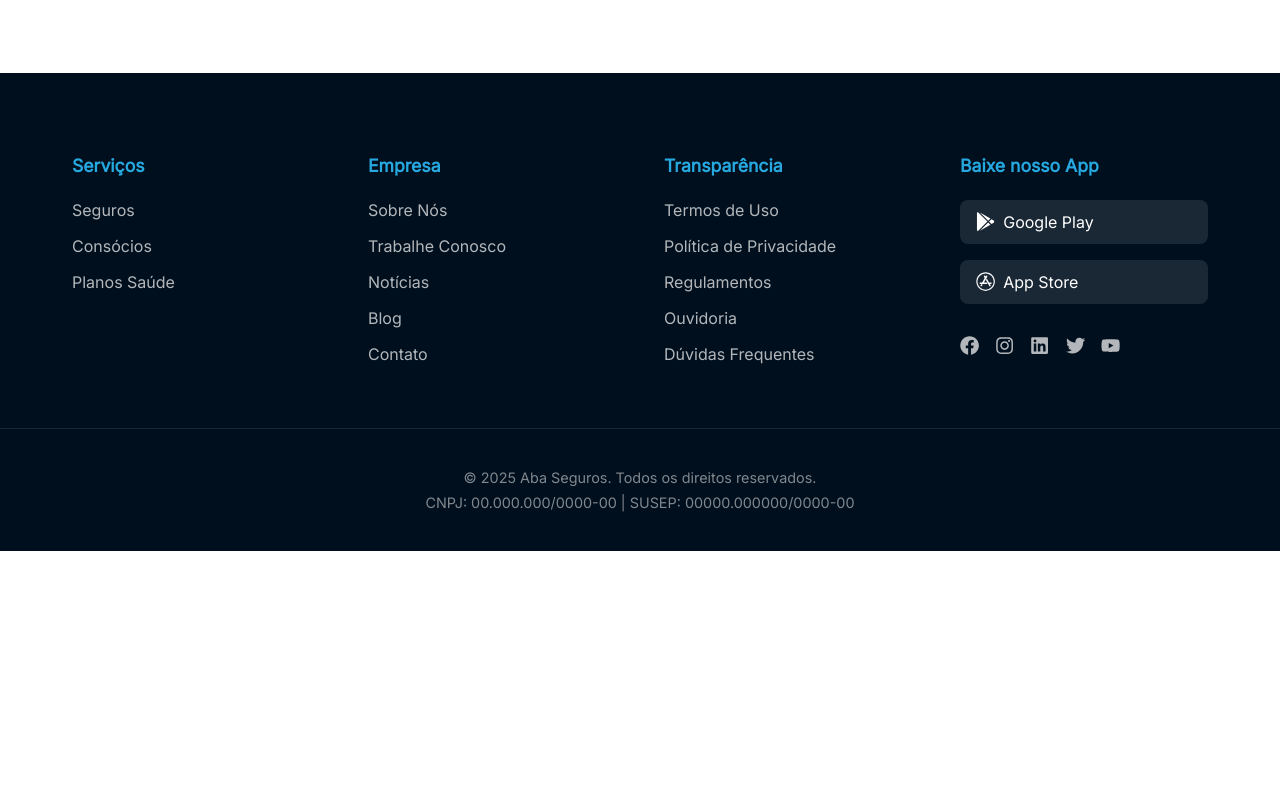
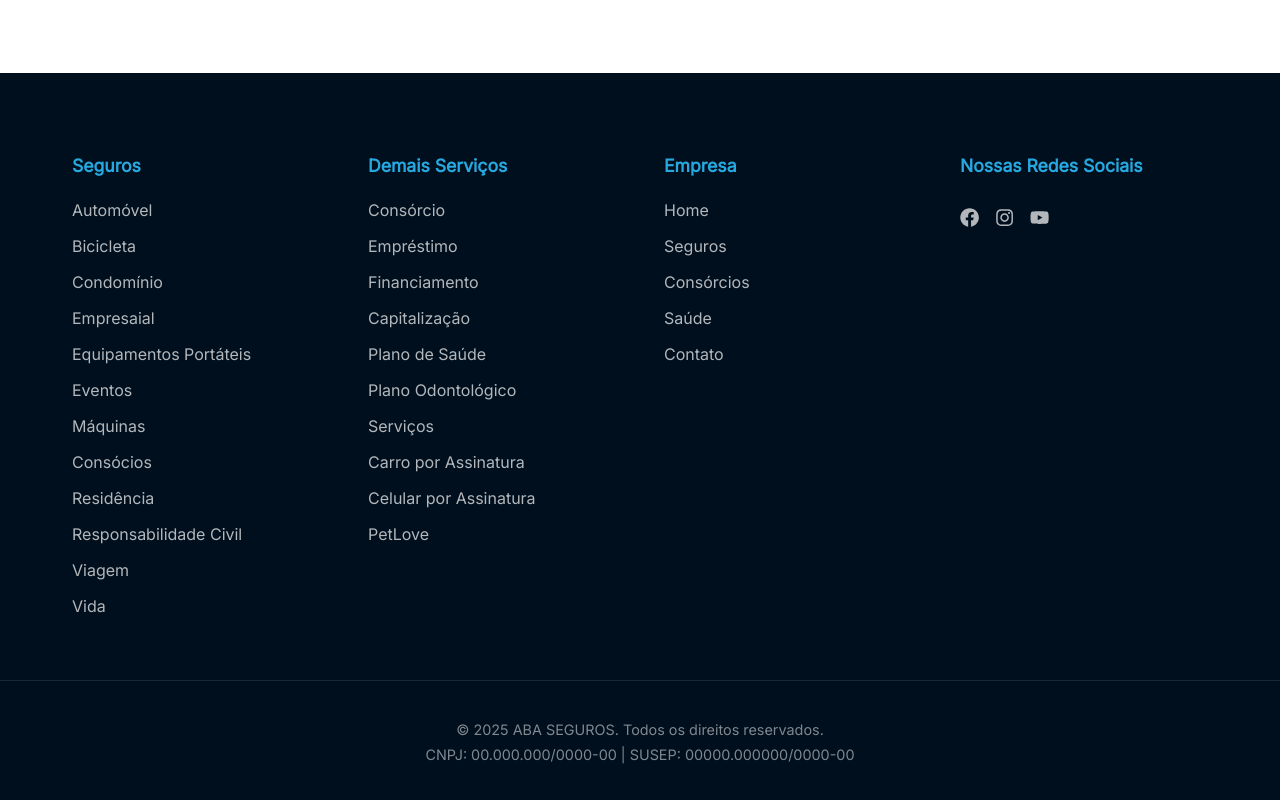
Before and after one commit to rafaelrtinoco/AbaCorretora, a React (Vite) app: page /contato in a window 1280 px wide. Shown: the part 873-1673 px from the top of the page. Before the commit the page ends 1424 px from the top, so only its background shows below. Built offline with nearby package versions, Linux system fonts and the light colour scheme.

Commit message:
Atualização footer

```diff
--- a/src/components/FAQ/FAQ.jsx
+++ b/src/components/FAQ/FAQ.jsx
@@ -9,19 +9,19 @@ const FAQSection = () => {
   const faqs = [
     {
       question: 'Como faço para contratar um seguro?',
-      answer: 'Você pode contratar diretamente pelo nosso site, através do telefone ou em uma de nossas agências. O processo é rápido e simples.'
+      answer: 'Você pode contratar diretamente pelo nosso site ou através do WhatsApp. O processo é rápido e simples.'
     },
     {
       question: 'Quanto tempo leva para aprovar uma apólice?',
-      answer: 'A aprovação é quase instantânea para a maioria dos seguros. Em alguns casos específicos pode levar até 24 horas.'
+      answer: 'O prazo legal para aprovação de uma apolice é de 15 dias, conforme regulamentação da SUSEP. No entanto, algumas seguradoras podem ter um processo mais rápido.'
     },
     {
       question: 'Posso cancelar meu seguro a qualquer momento?',
-      answer: 'Sim, você pode cancelar a qualquer momento. Consulte nossas políticas para entender sobre possíveis taxas administrativas.'
+      answer: 'Não tem taxa administrativa em caso de cancelamento.'
     },
     {
       question: 'Como faço para acionar meu seguro?',
-      answer: 'Você pode acionar através do nosso aplicativo, site ou central telefônica 24 horas. Nossa equipe irá guiá-lo em todo o processo.'
+      answer: 'Você pode entrar em contato direto com a companhia através link ou através do nosso canal de atendimento ao segurado (WhatsApp da corretora) e nossa equipe irá guia-lo em todo o processo.'
     },
     {
       question: 'Quais documentos preciso para contratar?',
--- a/src/components/Footer/Footer.jsx
+++ b/src/components/Footer/Footer.jsx
@@ -1,61 +1,80 @@
-import React from 'react';
-import { FooterContainer, FooterGrid, FooterColumn, FooterTitle, FooterLink, FooterBottom, SocialIcons } from './Footer.styles';
-import { FaFacebook, FaInstagram, FaLinkedin, FaTwitter, FaYoutube } from 'react-icons/fa';
-import { FaGooglePlay, FaAppStore } from 'react-icons/fa';
+import React from "react";
+import {
+  FooterContainer,
+  FooterGrid,
+  FooterColumn,
+  FooterTitle,
+  FooterLink,
+  FooterBottom,
+  SocialIcons,
+} from "./Footer.styles";
+import { FaFacebook, FaInstagram, FaYoutube } from "react-icons/fa";
 
 const Footer = () => {
   return (
     <FooterContainer>
       <FooterGrid>
         <FooterColumn>
-          <FooterTitle>Serviços</FooterTitle>
-          <FooterLink href="#">Seguros</FooterLink>
-          <FooterLink href="#">Consócios</FooterLink>
-          <FooterLink href="#">Planos Saúde</FooterLink>
+          <FooterTitle>Seguros</FooterTitle>
+          <FooterLink>Automóvel</FooterLink>
+          <FooterLink>Bicicleta</FooterLink>
+          <FooterLink>Condomínio</FooterLink>
+          <FooterLink>Empresaial</FooterLink>
+          <FooterLink>Equipamentos Portáteis</FooterLink>
+          <FooterLink>Eventos</FooterLink>
+          <FooterLink>Máquinas</FooterLink>
+          <FooterLink>Consócios</FooterLink>
+          <FooterLink>Residência</FooterLink>
+          <FooterLink>Responsabilidade Civil</FooterLink>
+          <FooterLink>Viagem </FooterLink>
+          <FooterLink>Vida</FooterLink>
+        </FooterColumn>
 
+        <FooterColumn>
+          <FooterTitle>Demais Serviços</FooterTitle>
+          <FooterLink>Consórcio</FooterLink>
+          <FooterLink>Empréstimo</FooterLink>
+          <FooterLink>Financiamento</FooterLink>
+          <FooterLink>Capitalização</FooterLink>
+          <FooterLink>Plano de Saúde</FooterLink>
+          <FooterLink>Plano Odontológico</FooterLink>
+          <FooterLink>Serviços</FooterLink>
+          <FooterLink>Carro por Assinatura</FooterLink>
+          <FooterLink>Celular por Assinatura</FooterLink>
+          <FooterLink>PetLove</FooterLink>
         </FooterColumn>
 
         <FooterColumn>
           <FooterTitle>Empresa</FooterTitle>
-          <FooterLink href="#">Sobre Nós</FooterLink>
-          <FooterLink href="#">Trabalhe Conosco</FooterLink>
-          <FooterLink href="#">Notícias</FooterLink>
-          <FooterLink href="#">Blog</FooterLink>
-          <FooterLink href="#">Contato</FooterLink>
+          <FooterLink>Home</FooterLink>
+          <FooterLink>Seguros</FooterLink>
+          <FooterLink>Consórcios</FooterLink>
+          <FooterLink>Saúde</FooterLink>
+          <FooterLink>Contato</FooterLink>
         </FooterColumn>
 
         <FooterColumn>
-          <FooterTitle>Transparência</FooterTitle>
-          <FooterLink href="#">Termos de Uso</FooterLink>
-          <FooterLink href="#">Política de Privacidade</FooterLink>
-          <FooterLink href="#">Regulamentos</FooterLink>
-          <FooterLink href="#">Ouvidoria</FooterLink>
-          <FooterLink href="#">Dúvidas Frequentes</FooterLink>
-        </FooterColumn>
-
-        <FooterColumn>
-          <FooterTitle>Baixe nosso App</FooterTitle>
-          <div className="app-buttons">
-            <a href="#" className="app-button">
-              <FaGooglePlay /> Google Play
-            </a>
-            <a href="#" className="app-button">
-              <FaAppStore /> App Store
-            </a>
-          </div>
+          <FooterTitle>Nossas Redes Sociais</FooterTitle>
 
           <SocialIcons>
-            <a href="#" aria-label="Facebook"><FaFacebook /></a>
-            <a href="#" aria-label="Instagram"><FaInstagram /></a>
-            <a href="#" aria-label="LinkedIn"><FaLinkedin /></a>
-            <a href="#" aria-label="Twitter"><FaTwitter /></a>
-            <a href="#" aria-label="YouTube"><FaYoutube /></a>
+            <a href="#" aria-label="Facebook">
+              <FaFacebook />
+            </a>
+            <a href="#" aria-label="Instagram">
+              <FaInstagram />
+            </a>
+            <a href="#" aria-label="YouTube">
+              <FaYoutube />
+            </a>
           </SocialIcons>
         </FooterColumn>
       </FooterGrid>
 
       <FooterBottom>
-        <p>© {new Date().getFullYear()} Aba Seguros. Todos os direitos reservados.</p>
+        <p>
+          © {new Date().getFullYear()} ABA SEGUROS. Todos os direitos
+          reservados.
+        </p>
         <p>CNPJ: 00.000.000/0000-00 | SUSEP: 00000.000000/0000-00</p>
       </FooterBottom>
     </FooterContainer>
--- a/src/pages/Home/Home.jsx
+++ b/src/pages/Home/Home.jsx
@@ -29,6 +29,7 @@ import AutomovelIcon from "../../assets/Img/automovel.webp";
 import ResidencialIcon from "../../assets/Img/residencial.webp";
 import saudeIcon from "../../assets/Img/saude.webp";
 import vidaIcon from "../../assets/Img/vida.webp";
+import Financiamento from "../../assets/Img/financiamento.webp";
 import empresaIcon from "../../assets/Img/empresa.webp";
 import viagemIcon from "../../assets/Img/viagem.webp";
 import celularIcon from "../../assets/Img/celular.webp";
@@ -56,47 +57,39 @@ const ProductsSection = () => {
   const products = [
     {
       icon: AutomovelIcon,
-      title: "Seguro Auto",
+      title: "Seguros",
       description:
-        "Proteção completa para seu veículo contra colisões, roubos e danos.",
+        "Seguros que protegem seus patrimônios e vida: automóvel, equipamentos, empresa, residência, viagem, vida e muito mais.",
     },
     {
       icon: ResidencialIcon,
-      title: "Seguro Residencial",
-      description: "Cobertura contra incêndios, roubos e desastres naturais.",
+      title: "Consórcio",
+      description:
+        "O consórcio é o caminho ideal para quem busca comprar um bem com parcelas que cabem no bolso e sem pagar juros.",
     },
     {
       icon: saudeIcon,
       title: "Plano de Saúde",
       description:
-        "Planos individuais ou familiares com ampla rede de hospitais.",
+        "Encontre o plano de saúde (individual, familiar ou empresarial) com a cobertura ideal para suas necessidades e seu orçamento.",
     },
     {
-      icon: vidaIcon,
-      title: "Seguro de Vida",
+      icon: Financiamento,
+      title: "Financiamento",
       description:
-        "Proteção financeira para sua família em caso de imprevistos.",
+        "O financiamento ideal para suas conquistas. Taxas competitivas e planos flexíveis para você tirar seus projetos do papel.",
     },
     {
       icon: viagemIcon,
-      title: "Seguro Viagem",
-      description: "Cobertura para emergências médicas e extravio de bagagem.",
-    },
-    {
-      icon: empresaIcon,
-      title: "Seguro Empresarial",
+      title: "Empréstimo",
       description:
-        "Proteção para seu negócio contra riscos operacionais e patrimoniais.",
-    },
-    {
-      icon: celularIcon,
-      title: "Seguro Celular",
-      description: "Cobertura para danos acidentais e roubo de seu aparelho.",
+        "O empréstimo que você precisa está aqui. Dinheiro na mão para seus objetivos e sonhos.",
     },
     {
       icon: petIcon,
       title: "Petlove Saúde",
-      description: "Planos de saúde para seu animal de estimação.",
+      description:
+        "Planos de saúde para seu animal de estimação. Cuide bem do seu Pet.",
     },
   ];
 
@@ -107,14 +100,15 @@ const ProductsSection = () => {
           <HeroRow>
             <HeroText>
               <HeroTitle>
-                Proteção completa para manter você e sua família seguros.
+                Tranquilidade para sua família, segurança para sua empresa.
               </HeroTitle>
               <HeroSubtitle>
-                Soluções em seguros, convênios e consórcios para pessoas e
-                empresas, com atendimento consultivo e as melhores condições do
-                mercado.
+                Consultoria especializada em seguros, convênios e consórcios. As
+                melhores soluções do mercado para você e sua empresa.
               </HeroSubtitle>
-              <ButtonMain as="a" href="https://wa.me/5511945411551">Contrate Agora</ButtonMain>
+              <ButtonMain as="a" href="https://wa.me/5511945411551">
+                Contrate Agora
+              </ButtonMain>
             </HeroText>
             <HeroImage src={ImgHome} alt="imagem hero" />
           </HeroRow>
@@ -166,7 +160,6 @@ const ProductsSection = () => {
 
                         <div className="saiba-mais-wrapper">
                           <a href="https://wa.me/5511945411551">Saiba mais </a>{" "}
-
                         </div>
                       </ProductCard>
                     </ProductSlide>
@@ -275,28 +268,31 @@ const ProductsSection = () => {
       <ExtraServices>
         <SectionTitle>Mais soluções para você</SectionTitle>
         <SectionSubtitle>
-          Além dos seguros, conte com nossos convênios e consórcios para ampliar
-          suas possibilidades.
+          Além dos seguros, conte com nossas soluções em planos de saúde e
+          consórcios para ampliar suas possibilidades.
         </SectionSubtitle>
         <ExtraGrid>
           <ExtraCard>
-            <h3>Convênios</h3>
+            <h3>Planos de Saúde</h3>
             <p>
-              Parcerias para oferecer benefícios exclusivos aos nossos clientes.
+              Cuidar da sua saúde e da sua família é prioridade. Oferecemos
+              planos de saúde individuais, familiares e empresariais, com ampla
+              rede de atendimento e condições acessíveis.
             </p>
             <ul>
-              <li>Descontos em saúde e bem-estar</li>
-              <li>Serviços automotivos e residenciais</li>
-              <li>Assistências 24h</li>
+              <li>Atendimento nacional com hospitais, clínicas e laboratórios de referência.</li>
+              <li>Consultas e exames com agendamento facilitado.</li>
+              <li>Planos com ou sem coparticipação</li>
+              <li>Isenção de carência mediante análise</li>
             </ul>
           </ExtraCard>
           <ExtraCard>
             <h3>Consórcios</h3>
-            <p>Planejamento para aquisição de bens com parcelas acessíveis.</p>
+            <p>Planeje suas conquistas com segurança e parcelas que cabem no seu bolso.</p>
             <ul>
               <li>Consórcio de automóveis</li>
               <li>Consórcio imobiliário</li>
-              <li>Administração confiável</li>
+              <li>Administração confiável e suporte em todas as etapas</li>
             </ul>
           </ExtraCard>
         </ExtraGrid>
```
Also changed, not shown: src/assets/Img/financiamento.webp (added), src/assets/Img/hero-seguros.webp (deleted).
